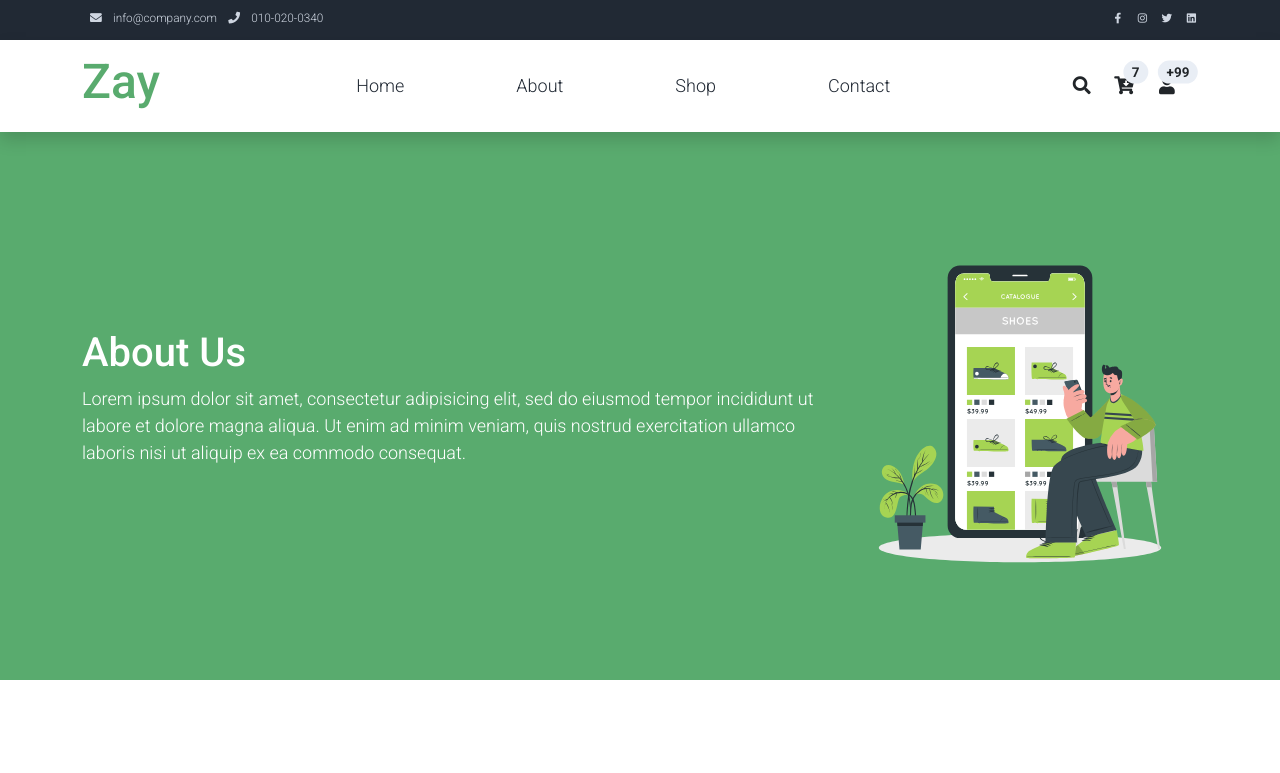
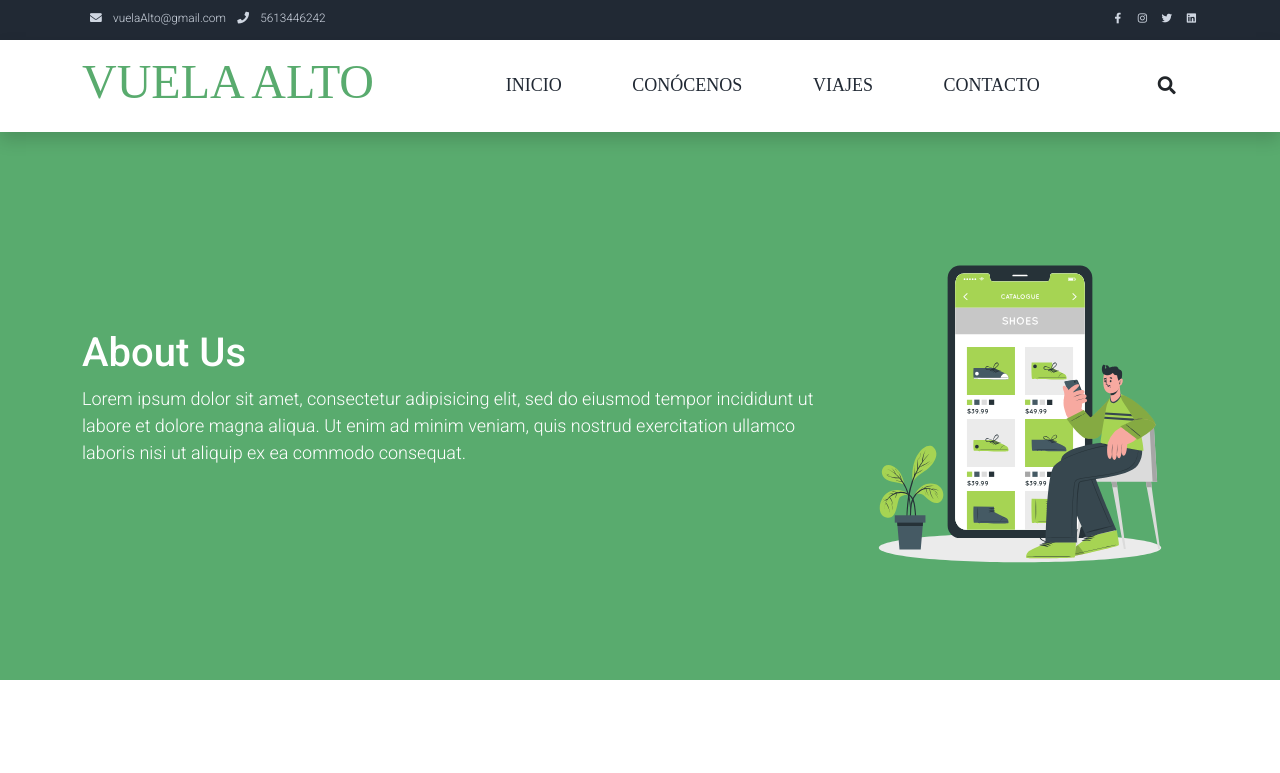
Before and after one commit to LlamosasNG/TravelAgency, a plain HTML site: page about.html in a window 1280 px wide. Shown: the top 773 px of the page. Drawn offline with Linux system fonts and the light colour scheme.

Commit message:
Cambios para revisión

```diff
--- a/about.html
+++ b/about.html
@@ -32,9 +32,9 @@ https://templatemo.com/tm-559-zay-shop
             <div class="w-100 d-flex justify-content-between">
                 <div>
                     <i class="fa fa-envelope mx-2"></i>
-                    <a class="navbar-sm-brand text-light text-decoration-none" href="mailto:info@company.com">info@company.com</a>
+                    <a class="navbar-sm-brand text-light text-decoration-none" href="mailto:info@company.com">vuelaAlto@gmail.com</a>
                     <i class="fa fa-phone mx-2"></i>
-                    <a class="navbar-sm-brand text-light text-decoration-none" href="tel:010-020-0340">010-020-0340</a>
+                    <a class="navbar-sm-brand text-light text-decoration-none" href="tel:010-020-0340">5613446242</a>
                 </div>
                 <div>
                     <a class="text-light" href="https://fb.com/templatemo" target="_blank" rel="sponsored"><i class="fab fa-facebook-f fa-sm fa-fw me-2"></i></a>
@@ -52,8 +52,8 @@ https://templatemo.com/tm-559-zay-shop
     <nav class="navbar navbar-expand-lg navbar-light shadow">
         <div class="container d-flex justify-content-between align-items-center">
 
-            <a class="navbar-brand text-success logo h1 align-self-center" href="index.html">
-                Zay
+            <a class="navbar-brand text-success logo h1 align-self-center" style="font-family:Cheri Liney;" href="index.html">
+                VUELA ALTO
             </a>
 
             <button class="navbar-toggler border-0" type="button" data-bs-toggle="collapse" data-bs-target="#templatemo_main_nav" aria-controls="navbarSupportedContent" aria-expanded="false" aria-label="Toggle navigation">
@@ -64,16 +64,16 @@ https://templatemo.com/tm-559-zay-shop
                 <div class="flex-fill">
                     <ul class="nav navbar-nav d-flex justify-content-between mx-lg-auto">
                         <li class="nav-item">
-                            <a class="nav-link" href="index.html">Home</a>
+                            <a class="nav-link" href="index.html" style="font-family: 'Times New Roman', Times, serif;">INICIO</a>
                         </li>
                         <li class="nav-item">
-                            <a class="nav-link" href="about.html">About</a>
+                            <a class="nav-link" href="about.html" style="font-family: 'Times New Roman', Times, serif;">CONÓCENOS</a>
                         </li>
                         <li class="nav-item">
-                            <a class="nav-link" href="shop.html">Shop</a>
+                            <a class="nav-link" href="shop.html" style="font-family: 'Times New Roman', Times, serif;">VIAJES</a>
                         </li>
                         <li class="nav-item">
-                            <a class="nav-link" href="contact.html">Contact</a>
+                            <a class="nav-link" href="contact.html" style="font-family: 'Times New Roman', Times, serif;">CONTACTO</a>
                         </li>
                     </ul>
                 </div>
@@ -88,14 +88,6 @@ https://templatemo.com/tm-559-zay-shop
                     </div>
                     <a class="nav-icon d-none d-lg-inline" href="#" data-bs-toggle="modal" data-bs-target="#templatemo_search">
                         <i class="fa fa-fw fa-search text-dark mr-2"></i>
-                    </a>
-                    <a class="nav-icon position-relative text-decoration-none" href="#">
-                        <i class="fa fa-fw fa-cart-arrow-down text-dark mr-1"></i>
-                        <span class="position-absolute top-0 left-100 translate-middle badge rounded-pill bg-light text-dark">7</span>
-                    </a>
-                    <a class="nav-icon position-relative text-decoration-none" href="#">
-                        <i class="fa fa-fw fa-user text-dark mr-3"></i>
-                        <span class="position-absolute top-0 left-100 translate-middle badge rounded-pill bg-light text-dark">+99</span>
                     </a>
                 </div>
             </div>
@@ -120,9 +112,6 @@ https://templatemo.com/tm-559-zay-shop
             </form>
         </div>
     </div>
-
-
-
     <section class="bg-success py-5">
         <div class="container">
             <div class="row align-items-center py-5">
```
Also changed, not shown: contact.html (+3 -3 lines), index.html (+8 -9 lines), shop.html (+8 -8 lines).
